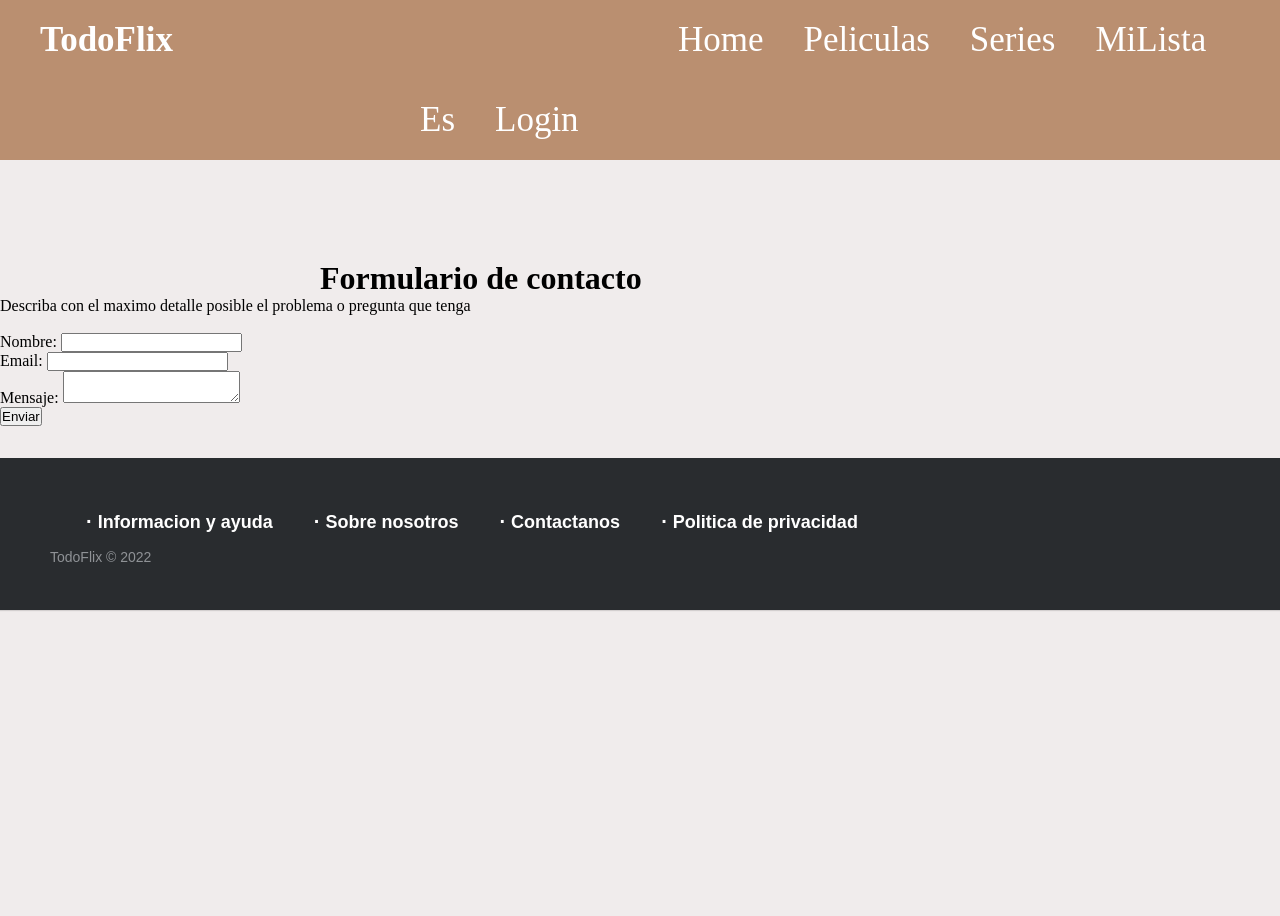
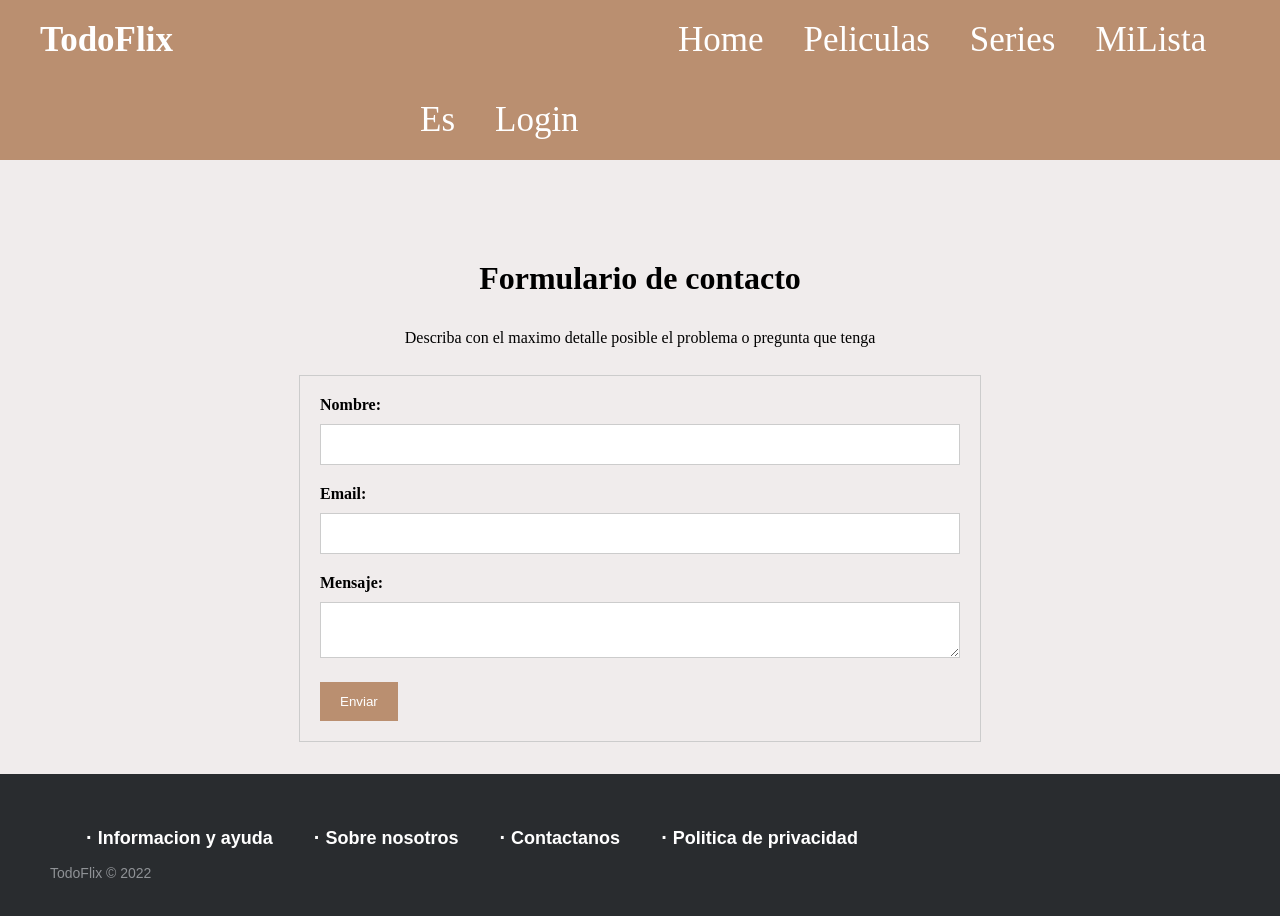
Before and after one commit to ivangarciagarcia/TodoFlix, a plain HTML site: page Footer/contacto.html in a window 1280 px wide. Before the commit the page ends 800 px from the top, so only its background shows below. Drawn offline with Linux system fonts and the light colour scheme.

Commit message:
css de las paginas del footer actualizado

```diff
--- a/Imagenes y scripts/footer/css.css
+++ b/Imagenes y scripts/footer/css.css
@@ -96,6 +96,37 @@ header {
 
   /*Main*/
 
+      /*FORM*/
+      form {
+        width: 50%;
+        margin: 0 auto;
+        padding: 20px;
+        border: 1px solid #ccc;
+      }
+
+      label {
+        font-weight: bold;
+        display: block;
+        margin-bottom: 10px;
+      }
+
+      input[type="text"], input[type="email"], textarea {
+        width: 100%;
+        padding: 12px;
+        border: 1px solid #ccc;
+        margin-bottom: 20px;
+        box-sizing: border-box;
+      }
+
+      input[type="submit"] {
+        background-color: #BA8F70;
+        color: white;
+        padding: 12px 20px;
+        border: none;
+        cursor: pointer;
+      }
+
+      /*TEXT*/
       .text-column {
         margin: 0 auto; /* centra el elemento en la página */
         text-align: left; /* alinea el texto a la izquierda */
@@ -104,13 +135,39 @@ header {
       }
 
       .titulo {
-    margin-left: 10em;
+        margin-bottom: 1em;
+        text-align: center;
       }
 
       .subtitulo {
         margin-bottom: 10px;
       }
+      .subtitulo-contacto {
+        text-align: center;
+        margin-bottom: 10px;
+      }
 
+
+
+    #about-us {
+        margin: 0 auto;
+        text-align: left;
+        width: 80%;
+        padding: 50px;
+    }
+
+    #about-us h1 {
+        font-size: 2em;
+        margin-bottom: 30px;
+        text-align: center;
+    }
+
+    #about-us p {
+        font-size: 1.2em;
+        line-height: 1.5;
+        margin-bottom: 20px;
+        text-align: left;
+    }
 
       /*Footer*/
 
```
Lines whose indentation alone changed are shown as unchanged.
